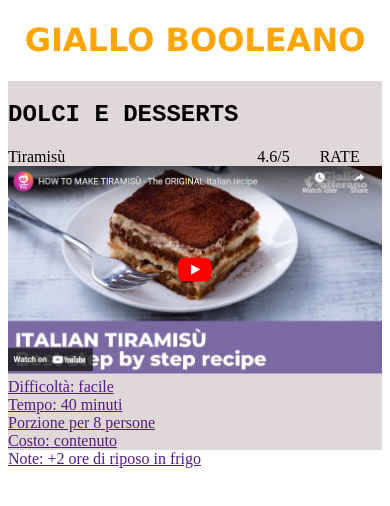
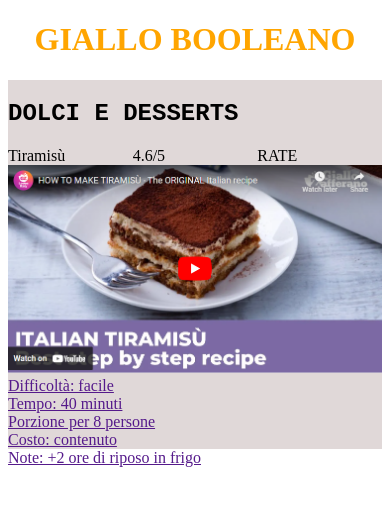
Before and after one commit to alicemariaarrica/htmlcss-responsive-layout, a plain HTML site: page index.html in a window 390 px wide. Drawn offline with Linux system fonts and the light colour scheme.

Commit message:
commit adjustments

```diff
--- a/css/style.css
+++ b/css/style.css
@@ -1,7 +1,7 @@
 .logo{
     text-align: center;
     color: orange;
-    font-family: 'Lucida Sans', 'Lucida Sans Regular', 'Lucida Grande', 'Lucida Sans Unicode', Geneva, Verdana, sans-serif;
+    font-family:
 }
 
 .container{
@@ -56,6 +56,14 @@
 
 
 
+@media only screen and (max-width: 768px) {
+    /* For mobile phones: */
+    [class*="col-"] {
+      width: 100%;
+    }
+
+
+
 
     #app-main{
         background-color: rgb(224, 216, 216);
--- a/index.html
+++ b/index.html
@@ -51,18 +51,16 @@
                              <a href="">Porzione per 8 persone</div>
                              <a href="">Costo: contenuto</div>
                             <a href="">Note: +2 ore di riposo in frigo</div>
-
-
-                    </div>
-                </div>
+                        </div>
+                   </div>
 
             </div>
 
 
-          </div>
+        </div>
 
 
-          <div class="container4">
+
 
           </div>
         </div>
```
